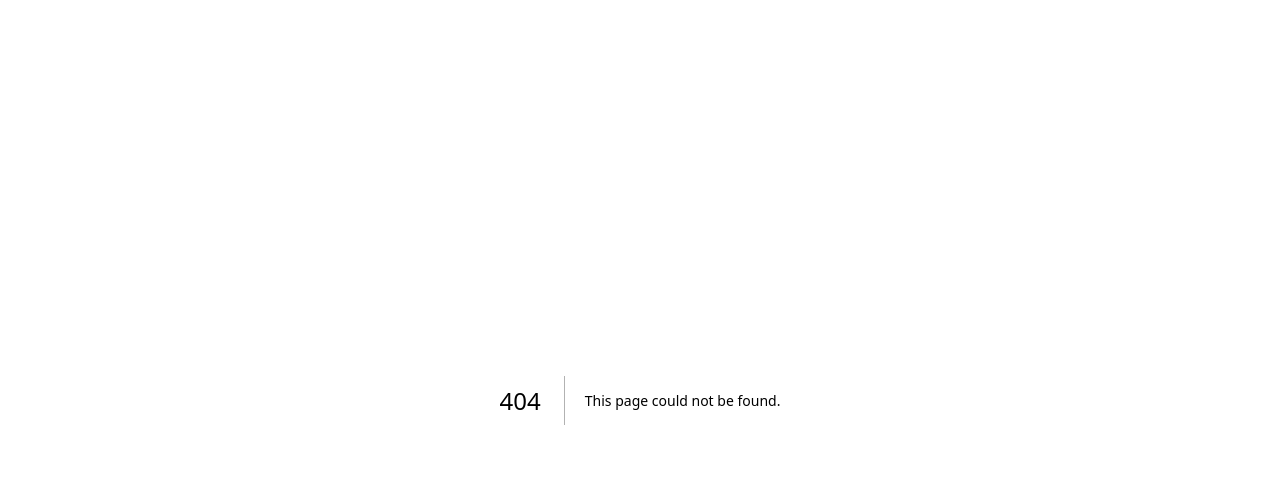
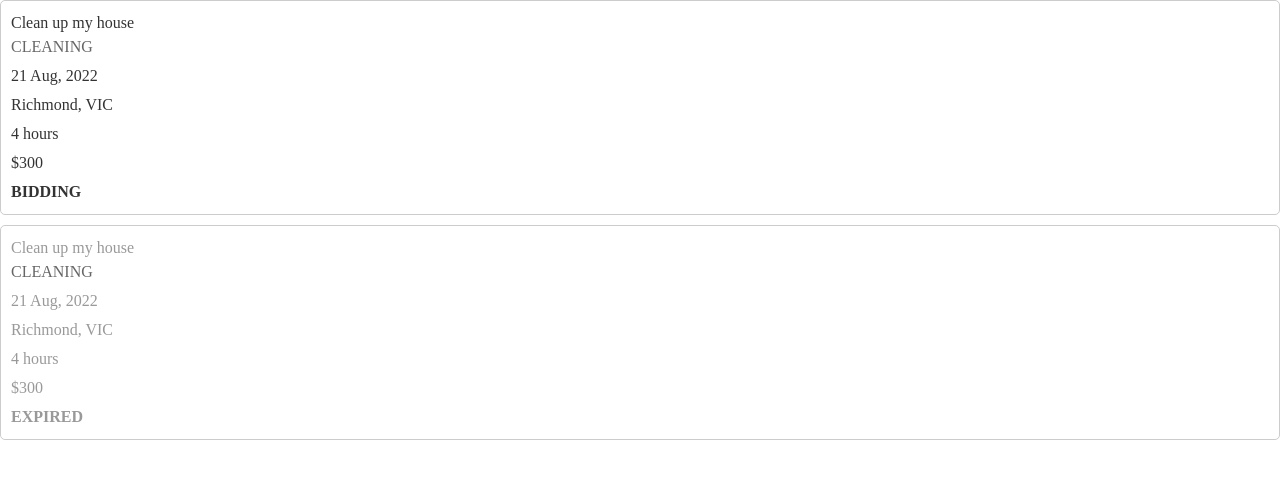
Before and after one commit to codersforcauses/penni, a Next.js app in the folder client/: page /test33 in a window 1280 px wide. Before the commit this address had no page. Shown: the top 478 px of the page. Built offline with nearby package versions, Linux system fonts and the light colour scheme.

Commit message:
The first draft: 1. creat new test33 for test purpose on the Taskcard 2. add relevant css in global css file.   3, modify(hide) the Taskcard component made from Cameron, over it by my code     ****some bugs here in my computer or the environment so I cannot render, re-clone made some server issues

```diff
--- a/client/src/components/ui/TaskCard.tsx
+++ b/client/src/components/ui/TaskCard.tsx
@@ -1,98 +1,139 @@
-import Image from "next/image";
-import React, { useEffect, useState } from "react";
+// import Image from "next/image";
+// import React, { useEffect, useState } from "react";
+
+// type TaskCardProps = {
+//   title: string;
+//   category: string;
+//   state?: string; // OPTIONAL: task state ('BIDDING'/'EXPIRED')
+//   time: string;
+//   location: string;
+//   duration: string;
+//   price: string;
+// };
+
+// type TaskTagProps = {
+//   state?: string; // Optional task state to be passed through
+// };
+
+// export const TaskTag = ({ state }: TaskTagProps) => {
+//   return <div className="task-tag">{state}</div>;
+// };
+
+// const TaskCard = ({
+//   title,
+//   category,
+//   state,
+//   time,
+//   location,
+//   duration,
+//   price,
+// }: TaskCardProps) => {
+//   // Correct and verify proper state information
+//   const [properState, setProperState] = useState<string | undefined>("");
+
+//   // Verify if the state is valid and ensure its capitalised on changes to 'state'
+//   useEffect(() => {
+//     const fixState: string | undefined = state?.toUpperCase();
+//     if (fixState === "EXPIRED" || fixState === "BIDDING") {
+//       setProperState(fixState);
+//     } else {
+//       setProperState(undefined);
+//     }
+//   }, [state]);
+
+//   return (
+//     <div className={`task-card ${properState === "EXPIRED" ? "expored" : ""}`}>
+//       <TaskTag state={properState} />
+//       <p className="task-card-category">{category.toUpperCase()}</p>
+//       <h3 className="task-card-title">{title}</h3>
+//       <div className="task-card-details flex flex-row items-start justify-center">
+//         <div>
+//           <div>
+//             <p>
+//               <span>
+//                 <Image
+//                   src="/icons/calendar.svg"
+//                   alt="Calendar Icon"
+//                   width={20}
+//                   height={20}
+//                 />
+//               </span>{" "}
+//               {time}
+//             </p>
+//           </div>
+//           <div>
+//             <p>
+//               <span>
+//                 <Image
+//                   src="/icons/marker.svg"
+//                   alt="Location Marker Icon"
+//                   width={20}
+//                   height={20}
+//                 />
+//               </span>{" "}
+//               {location}
+//             </p>
+//           </div>
+//           <div>
+//             <p>
+//               <span>
+//                 <Image
+//                   src="/icons/clock.svg"
+//                   alt="Clock Icon"
+//                   width={20}
+//                   height={20}
+//                 />
+//               </span>{" "}
+//               {duration} hours
+//             </p>
+//           </div>
+//         </div>
+//         <div>
+//           <p>${price}</p>
+//           <p>{state == null ? "Estimated Price" : "My Price"}</p>
+//         </div>
+//       </div>
+//     </div>
+//   );
+// };
+
+// export default TaskCard;
+
+// TaskCard.tsx
+import React from "react";
 
 type TaskCardProps = {
   title: string;
   category: string;
-  state?: string; // OPTIONAL: task state ('BIDDING'/'EXPIRED')
-  time: string;
+  date: string;
   location: string;
   duration: string;
   price: string;
+  state: "BIDDING" | "EXPIRED";
 };
 
-type TaskTagProps = {
-  state?: string; // Optional task state to be passed through
-};
-
-export const TaskTag = ({ state }: TaskTagProps) => {
-  return <div className="task-tag">{state}</div>;
-};
-
-const TaskCard = ({
+const TaskCard: React.FC<TaskCardProps> = ({
   title,
   category,
-  state,
-  time,
+  date,
   location,
   duration,
   price,
-}: TaskCardProps) => {
-  // Correct and verify proper state information
-  const [properState, setProperState] = useState<string | undefined>("");
-
-  // Verify if the state is valid and ensure its capitalised on changes to 'state'
-  useEffect(() => {
-    const fixState: string | undefined = state?.toUpperCase();
-    if (fixState === "EXPIRED" || fixState === "BIDDING") {
-      setProperState(fixState);
-    } else {
-      setProperState(undefined);
-    }
-  }, [state]);
-
+  state,
+}) => {
   return (
-    <div className={`task-card ${properState === "EXPIRED" ? "expored" : ""}`}>
-      <TaskTag state={properState} />
-      <p className="task-card-category">{category.toUpperCase()}</p>
-      <h3 className="task-card-title">{title}</h3>
-      <div className="task-card-details flex flex-row items-start justify-center">
-        <div>
-          <div>
-            <p>
-              <span>
-                <Image
-                  src="/icons/calendar.svg"
-                  alt="Calendar Icon"
-                  width={20}
-                  height={20}
-                />
-              </span>{" "}
-              {time}
-            </p>
-          </div>
-          <div>
-            <p>
-              <span>
-                <Image
-                  src="/icons/marker.svg"
-                  alt="Location Marker Icon"
-                  width={20}
-                  height={20}
-                />
-              </span>{" "}
-              {location}
-            </p>
-          </div>
-          <div>
-            <p>
-              <span>
-                <Image
-                  src="/icons/clock.svg"
-                  alt="Clock Icon"
-                  width={20}
-                  height={20}
-                />
-              </span>{" "}
-              {duration} hours
-            </p>
-          </div>
-        </div>
-        <div>
-          <p>${price}</p>
-          <p>{state == null ? "Estimated Price" : "My Price"}</p>
-        </div>
+    <div className={`task-card ${state.toLowerCase()}`}>
+      <div className="task-card-header">
+        <h3>{title}</h3>
+        <h5>{category}</h5>
       </div>
+      <div className="task-card-info">
+        <p>{date}</p>
+        <p>{location}</p>
+        <p>{duration} hours</p>
+        <p>${price}</p>
+      </div>
+      <div className={`task-card-status ${state.toLowerCase()}`}>{state}</div>
     </div>
   );
 };
--- a/client/src/pages/index.tsx
+++ b/client/src/pages/index.tsx
@@ -1,7 +1,6 @@
 import { Inter as FontSans } from "next/font/google";
 import { useEffect, useState } from "react";
 
-import TaskCard from "@/components/ui/TaskCard";
 import { usePings } from "@/hooks/pings";
 import { cn } from "@/lib/utils";
 
@@ -12,15 +11,6 @@ const fontSans = FontSans({
   subsets: ["latin"],
   variable: "--font-sans",
 });
-
-const sampleTask = [
-  "Clean up my house",
-  "CLEANING",
-  "BIDDING",
-  "21 Aud, 2022",
-  "4",
-  "300",
-];
 
 export default function Home() {
   const [clicked, setClicked] = useState(false);
@@ -54,16 +44,6 @@ export default function Home() {
       <p>
         Response from server: <span>{data as string}</span>
       </p>
-      <br />
-      <TaskCard
-        title="Clean up my house"
-        category="cleaning"
-        state="expired"
-        time="21 Aug, 2022"
-        location="Richmond, VIC"
-        duration="4"
-        price="300"
-      />
     </main>
   );
 }
--- /dev/null
+++ b/client/src/pages/test33.tsx
@@ -0,0 +1,32 @@
+// pages/test.tsx
+
+import React from "react";
+
+import TaskCard from "../components/ui/TaskCard";
+
+const Test = () => {
+  return (
+    <div>
+      <TaskCard
+        title="Clean up my house"
+        category="CLEANING"
+        date="21 Aug, 2022"
+        location="Richmond, VIC"
+        duration="4"
+        price="300"
+        state="BIDDING"
+      />
+      <TaskCard
+        title="Clean up my house"
+        category="CLEANING"
+        date="21 Aug, 2022"
+        location="Richmond, VIC"
+        duration="4"
+        price="300"
+        state="EXPIRED"
+      />
+    </div>
+  );
+};
+
+export default Test;
--- a/client/src/styles/globals.css
+++ b/client/src/styles/globals.css
@@ -75,3 +75,39 @@
     @apply bg-background text-foreground;
   }
 }
+
+/* Task card CSS */
+
+.task-card {
+  border: 1px solid #ccc;
+  padding: 10px;
+  border-radius: 5px;
+  margin-bottom: 10px;
+}
+
+.task-card-header h3 {
+  margin: 0;
+}
+
+.task-card-header h5 {
+  margin: 0;
+  color: #666;
+}
+
+.task-card-info p {
+  margin: 5px 0;
+}
+
+.task-card.expired {
+  color: #999;
+}
+
+.task-card.bidding {
+  color: #333;
+}
+
+.task-card-status {
+  font-weight: bold;
+}
+
+/* Task card CSS - end */
```
